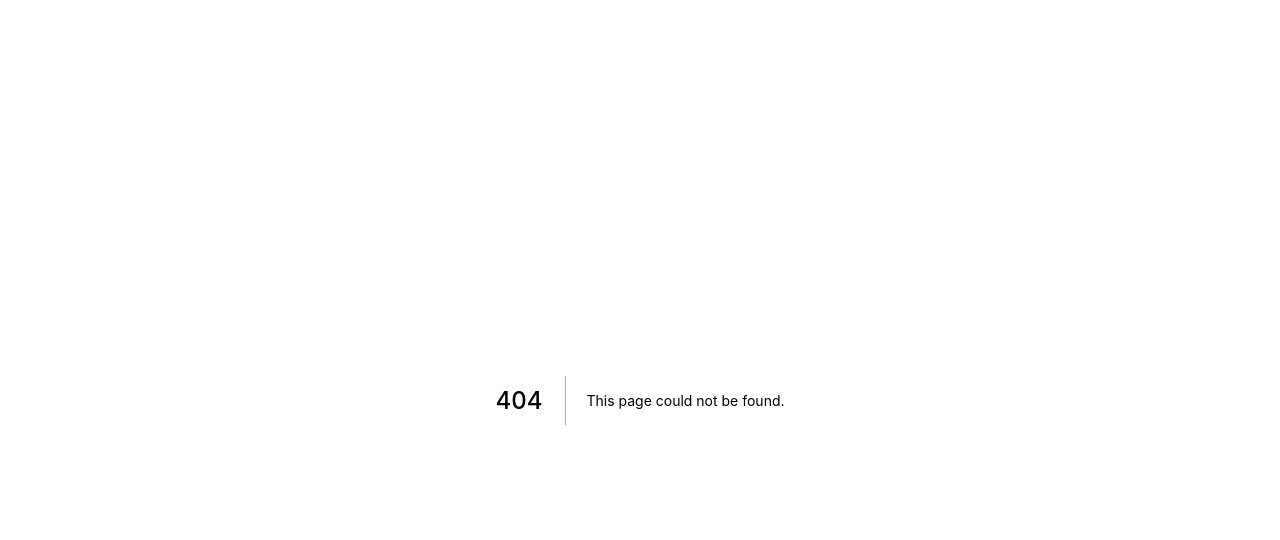
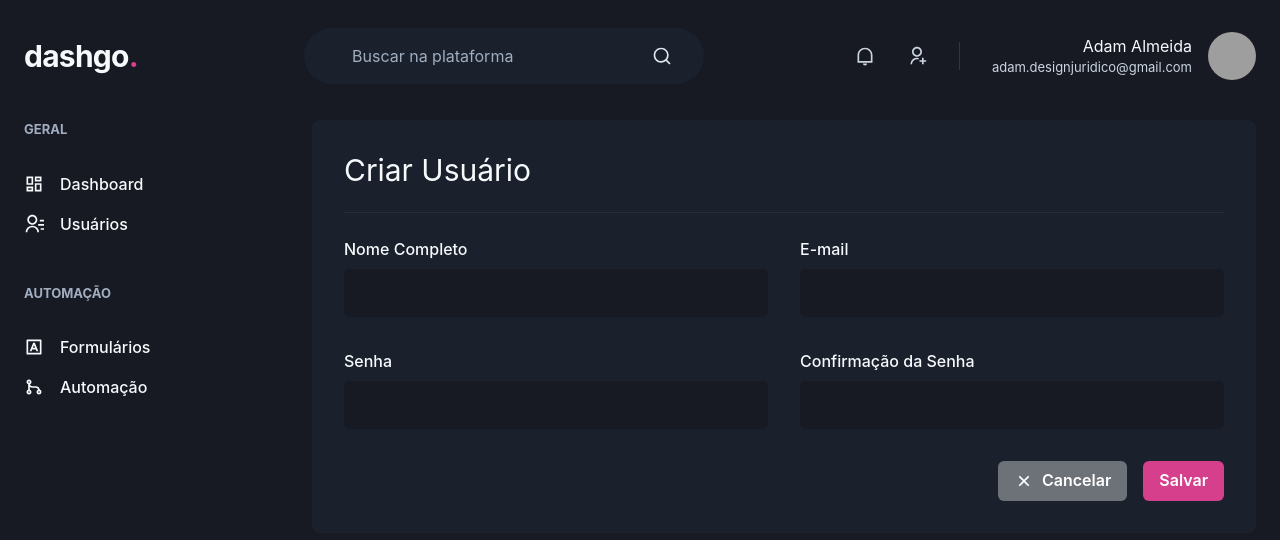
Before and after one commit to Adam-Almeida/dashgo, a Next.js app: page /users/create in a window 1280 px wide. Before the commit this address had no page. Shown: the top 540 px of the page. Built offline with nearby package versions, Linux system fonts and the light colour scheme; grey boxes are pictures that could not be loaded.

Commit message:
Finalizando a tela de cadastro

```diff
--- /dev/null
+++ b/src/pages/users/create.tsx
@@ -0,0 +1,50 @@
+import { Button, HStack, Icon, SimpleGrid } from "@chakra-ui/react";
+import { Box, Divider, Flex, Heading, VStack } from "@chakra-ui/react";
+import { RiCloseLine } from "react-icons/ri";
+import { Input } from "../../components/Form/Input";
+import Header from "../../components/Header";
+import { Sidebar } from "../../components/Sidebar";
+
+export default function UserCreate() {
+  return (
+    <Box>
+      <Header />
+      <Flex w="100%" maxWidth={1480} mx="auto" my="6" px="6">
+        <Sidebar />
+        <Box flex="1" borderRadius={8} bg="gray.800" p="8">
+          <Heading size="lg" fontWeight="normal">
+            Criar Usuário
+          </Heading>
+
+          <Divider my="6" borderColor="gray.700" />
+          <VStack spacing="8">
+            <SimpleGrid minChildWidth="240px" spacing="8" w="100%">
+              <Input name="name" label="Nome Completo" />
+              <Input name="email" type="email" label="E-mail" />
+            </SimpleGrid>
+
+            <SimpleGrid minChildWidth="240px" spacing="8" w="100%">
+              <Input name="password" type="password" label="Senha" />
+              <Input
+                name="password_confirmation"
+                type="password"
+                label="Confirmação da Senha"
+              />
+            </SimpleGrid>
+          </VStack>
+          <Flex mt="8" justify="flex-end">
+            <HStack spacing="4">
+              <Button
+                leftIcon={<Icon as={RiCloseLine} fontSize="20" />}
+                colorScheme="whiteAlpha"
+              >
+                Cancelar
+              </Button>
+              <Button colorScheme="pink">Salvar</Button>
+            </HStack>
+          </Flex>
+        </Box>
+      </Flex>
+    </Box>
+  );
+}
```
